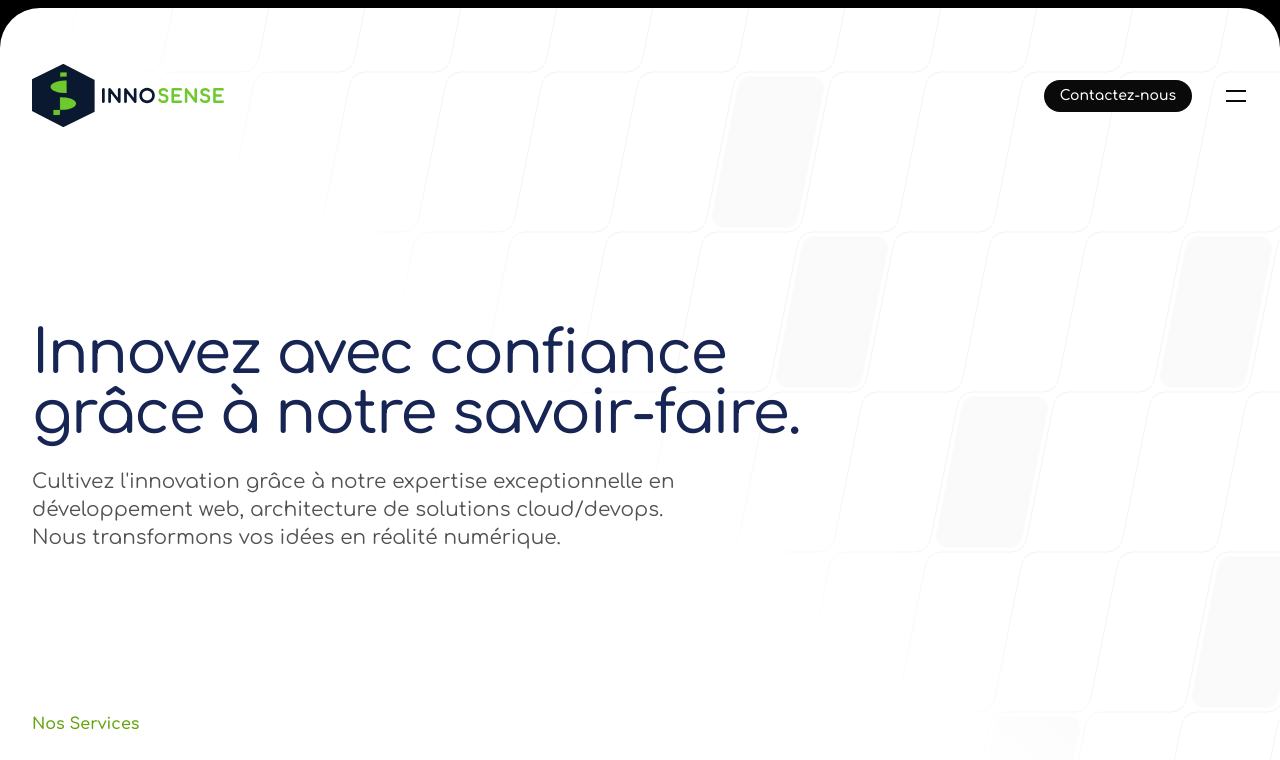
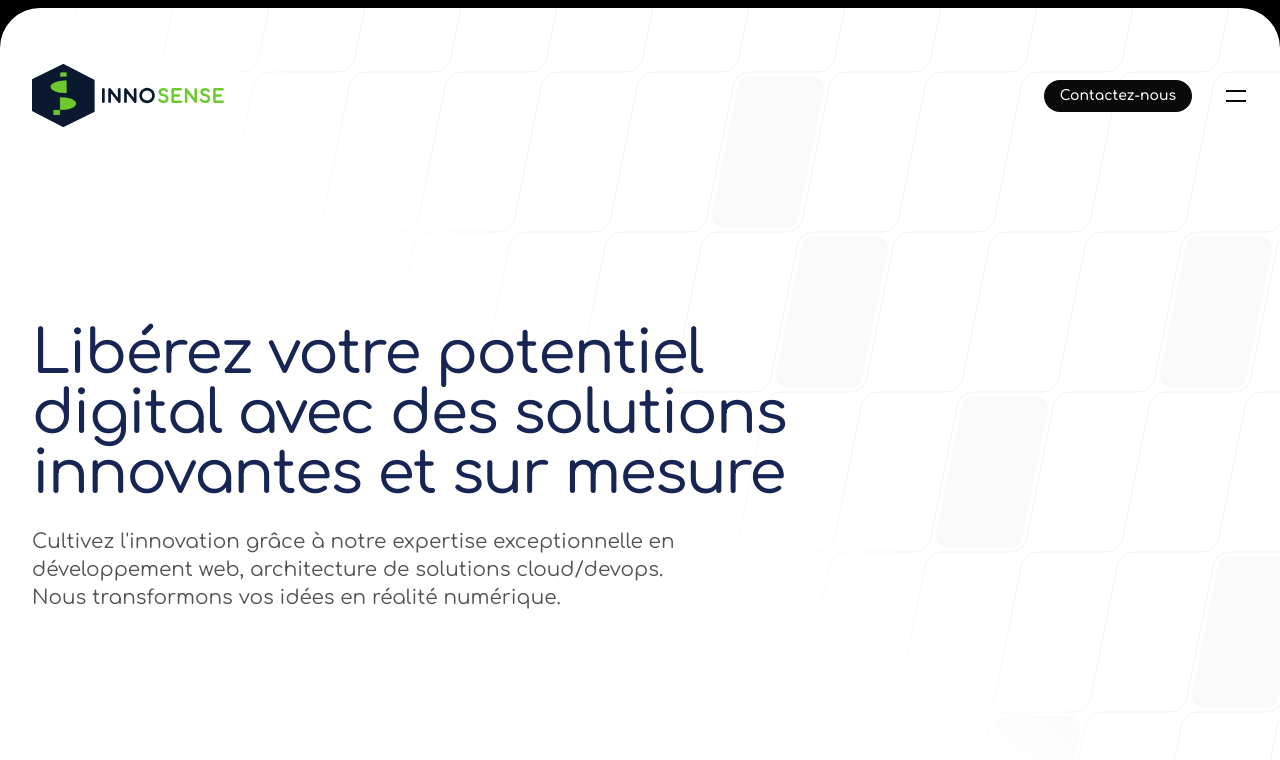
Before and after one commit to iharijaona/innosense.fr, a Next.js app: page / in a window 1280 px wide. Shown: the top 760 px of the page. Built offline with nearby package versions, Linux system fonts and the light colour scheme.

Commit message:
Updated headline

```diff
--- a/src/app/page.tsx
+++ b/src/app/page.tsx
@@ -17,7 +17,7 @@ export default function Home() {
             <div className="mx-auto max-w-2xl lg:max-w-none">
               <div className="max-w-3xl">
                 <h1 className="font-display text-4xl font-medium tracking-tight text-blue-950 [text-wrap:balance] sm:text-6xl">
-                  Innovez avec confiance grâce à notre savoir-faire.
+                  Libérez votre potentiel digital avec des solutions innovantes et sur mesure
                 </h1>
                 <p className="mt-6 text-xl text-neutral-600">
                   {`Cultivez l'innovation grâce à notre expertise exceptionnelle en développement web, architecture de solutions cloud/devops.`}
```
